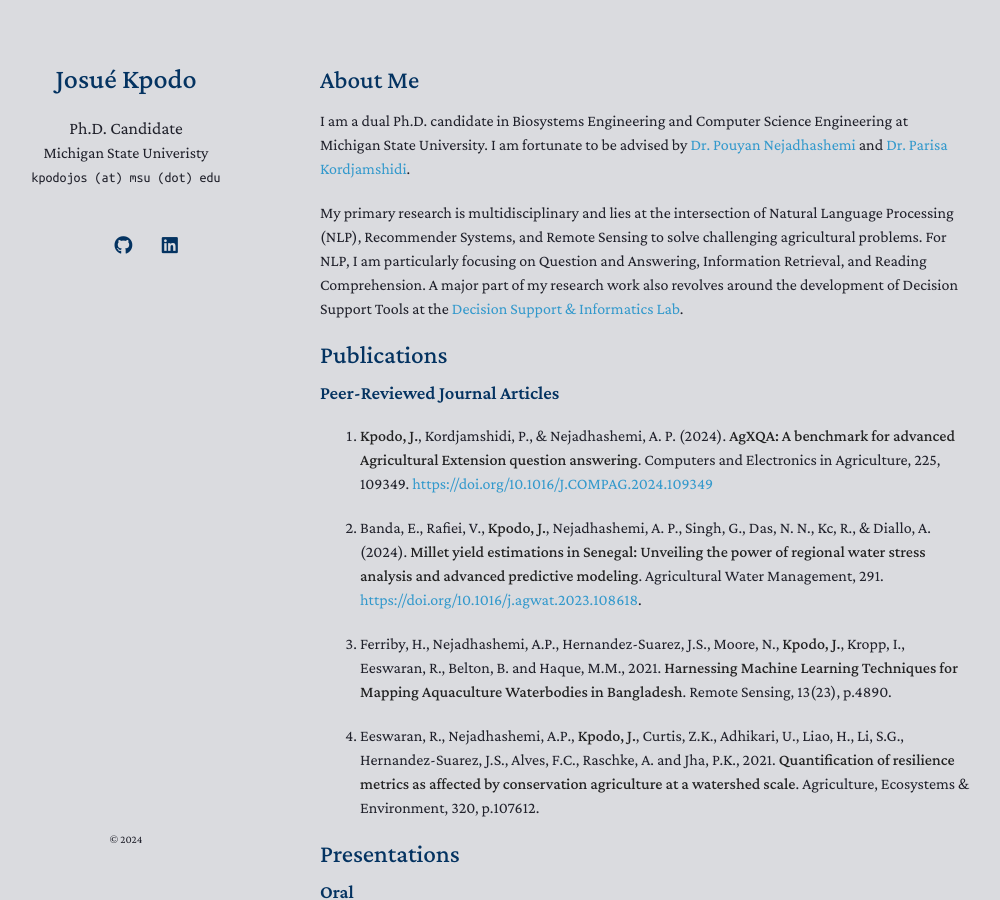
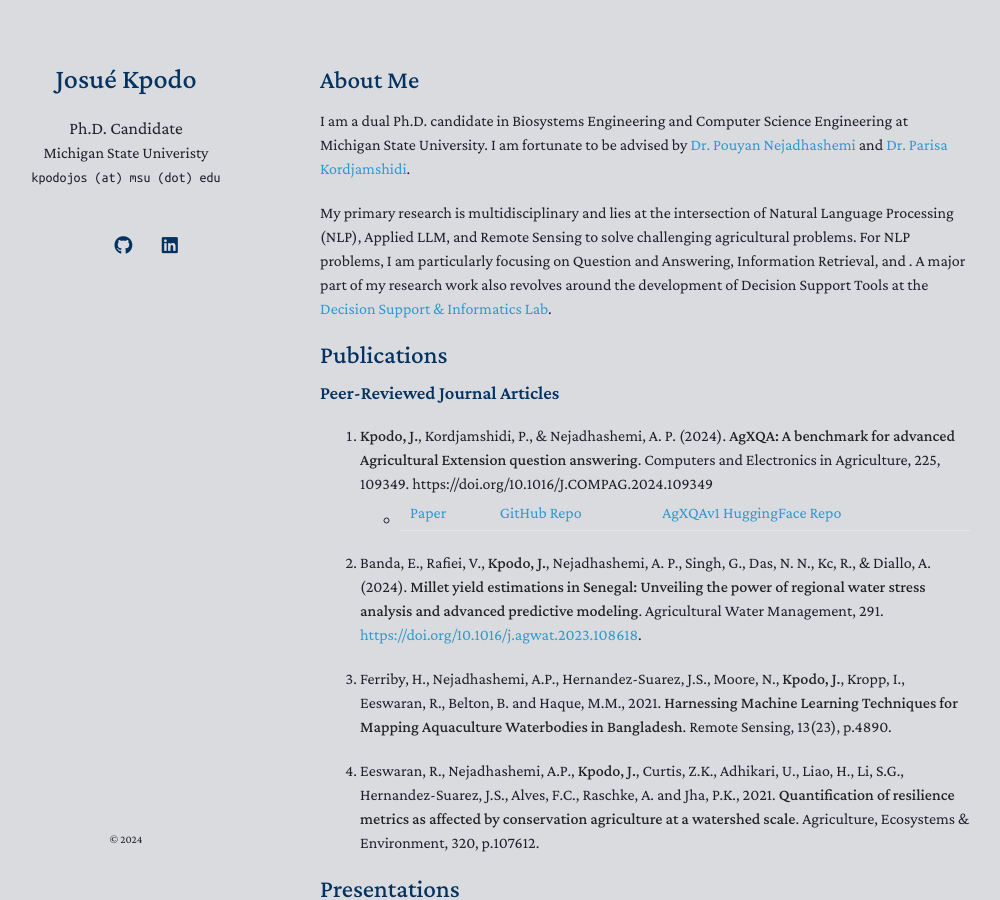
Before and after one commit to eusojk/eusojk.github.io, a Jekyll site: the page built from index.md, in a window 1280 px wide and 900 px high. Shown: the whole window, without its empty margins (150-1150 px from the left). Built offline with Jekyll 4.4.1, drawn with Linux system fonts in a browser that asks for light colours; nearby versions of some CDN libraries; a style sheet for code colours, icons or effects is not loaded; our own code applies the rules of GitHub Pages for plain Markdown files.

Commit message:
added gh and hf repo links

```diff
--- a/index.md
+++ b/index.md
@@ -7,7 +7,7 @@ layout: homepage
 I am a dual Ph.D. candidate in Biosystems Engineering and Computer Science Engineering at Michigan State University. I am fortunate to be advised by [Dr. Pouyan Nejadhashemi](https://www.egr.msu.edu/bae/profiles/pouyan) and [Dr. Parisa Kordjamshidi](https://www.cse.msu.edu/~kordjams/).
 
 
-My primary research is multidisciplinary and lies at the intersection of Natural Language Processing (NLP), Recommender Systems, and Remote Sensing to solve challenging agricultural problems. For NLP, I am particularly focusing on Question and Answering, Information Retrieval, and Reading Comprehension.  A major part of my research work also revolves around the development of Decision Support Tools at the [Decision Support & Informatics Lab](https://dsiweb.cse.msu.edu/).
+My primary research is multidisciplinary and lies at the intersection of Natural Language Processing (NLP), Applied LLM, and Remote Sensing to solve challenging agricultural problems. For NLP problems, I am particularly focusing on Question and Answering, Information Retrieval, and .  A major part of my research work also revolves around the development of Decision Support Tools at the [Decision Support & Informatics Lab](https://dsiweb.cse.msu.edu/).
 
 
 <!-- ## News
@@ -19,8 +19,8 @@ My primary research is multidisciplinary and lies at the intersection of Natural
 
 ### Peer-Reviewed Journal Articles
 
-1. **Kpodo, J.**, Kordjamshidi, P., & Nejadhashemi, A. P. (2024). **AgXQA: A benchmark for advanced Agricultural Extension question answering**. Computers and Electronics in Agriculture, 225, 109349. [https://doi.org/10.1016/J.COMPAG.2024.109349](https://doi.org/10.1016/J.COMPAG.2024.109349)
-
+1. **Kpodo, J.**, Kordjamshidi, P., & Nejadhashemi, A. P. (2024). **AgXQA: A benchmark for advanced Agricultural Extension question answering**. Computers and Electronics in Agriculture, 225, 109349. https://doi.org/10.1016/J.COMPAG.2024.109349
+   * [Paper](https://doi.org/10.1016/J.COMPAG.2024.109349) | [GitHub Repo](https://github.com/MSU-CECO/agxqa_benchmark_v1) | [AgXQAv1 HuggingFace Repo](https://huggingface.co/datasets/msu-ceco/agxqa_v1)
 2. Banda, E., Rafiei, V., **Kpodo, J.**, Nejadhashemi, A. P., Singh, G., Das, N. N., Kc, R., & Diallo, A. (2024). **Millet yield estimations in Senegal: Unveiling the power of regional water stress analysis and advanced predictive modeling**. Agricultural Water Management, 291. [https://doi.org/10.1016/j.agwat.2023.108618](https://doi.org/10.1016/j.agwat.2023.108618).
 
 3. Ferriby, H., Nejadhashemi, A.P., Hernandez-Suarez, J.S., Moore, N., **Kpodo, J.**, Kropp, I., Eeswaran, R., Belton, B. and Haque, M.M., 2021. **Harnessing Machine Learning Techniques for Mapping Aquaculture Waterbodies in Bangladesh**. Remote Sensing, 13(23), p.4890.
```
